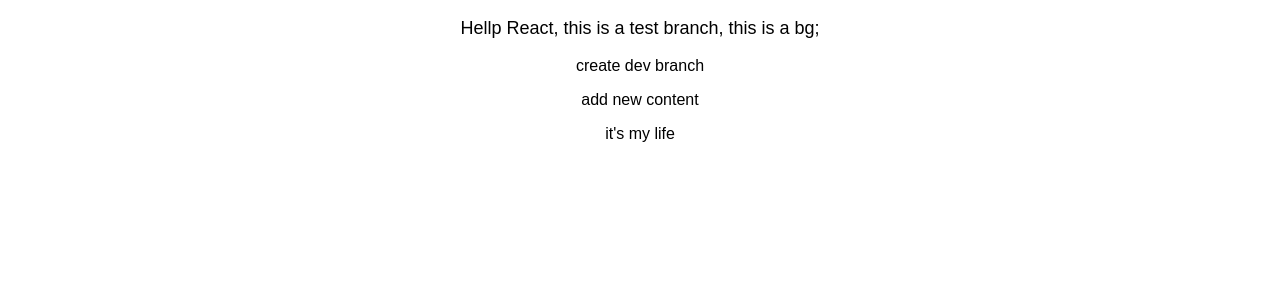
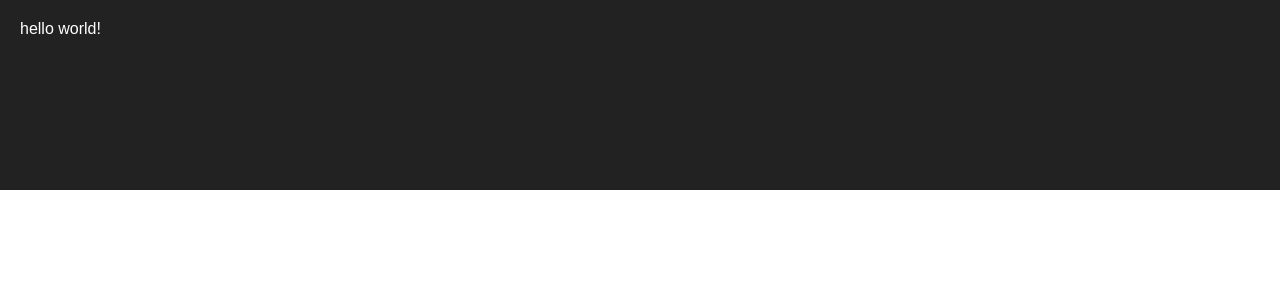
Before and after one commit to willson-wang/react-crud, a React (Create React App) app: page / in a window 1280 px wide. Shown: the top 300 px of the page. Built offline with nearby package versions, Linux system fonts and the light colour scheme.

Commit message:
修改文件目录

```diff
--- a/package.json
+++ b/package.json
@@ -3,9 +3,13 @@
   "version": "0.1.0",
   "private": true,
   "dependencies": {
+    "immutable": "^3.8.2",
     "react": "^16.3.0",
     "react-dom": "^16.3.0",
-    "react-scripts": "1.1.1"
+    "react-redux": "^5.1.0",
+    "react-router-dom": "^4.3.1",
+    "react-scripts": "1.1.1",
+    "redux": "^4.0.1"
   },
   "scripts": {
     "start": "react-scripts start",
--- a/src/App.css
+++ /dev/null
@@ -1,28 +0,0 @@
-.App {
-  text-align: center;
-}
-
-.App-logo {
-  animation: App-logo-spin infinite 20s linear;
-  height: 80px;
-}
-
-.App-header {
-  background-color: #222;
-  height: 150px;
-  padding: 20px;
-  color: white;
-}
-
-.App-title {
-  font-size: 1.5em;
-}
-
-.App-intro {
-  font-size: large;
-}
-
-@keyframes App-logo-spin {
-  from { transform: rotate(0deg); }
-  to { transform: rotate(360deg); }
-}
--- a/src/App.js
+++ /dev/null
@@ -1,19 +0,0 @@
-import React, { Component } from 'react';
-import './App.css';
-
-class App extends Component {
-  render() {
-    return (
-      <div className="App">
-        <p className="App-intro">
-          Hellp React, this is a test branch, this is a bg;
-        </p>
-        <p>create dev branch</p>
-        <p>add new content</p>
-        <span>it's my life</span>
-      </div>
-    );
-  }
-}
-
-export default App;
--- /dev/null
+++ b/src/assets/css/app.module.css
@@ -0,0 +1,6 @@
+.wrap {
+  background-color: #222;
+  height: 150px;
+  padding: 20px;
+  color: white;
+}
--- a/src/index.css
+++ b/src/assets/css/common.module.css
@@ -2,4 +2,6 @@
   margin: 0;
   padding: 0;
   font-family: sans-serif;
+  width: 100%;
+  height: 100%;
 }
--- /dev/null
+++ b/src/components/app.js
@@ -0,0 +1,15 @@
+import React, { Component } from 'react';
+import styles from '../assets/css/app.module.css';
+
+class App extends Component {
+  render() {
+    console.log(styles)
+    return (
+      <div className={styles.wrap}>
+        hello world!
+      </div>
+    );
+  }
+}
+
+export default App;
--- a/src/index.js
+++ b/src/index.js
@@ -1,7 +1,7 @@
 import React from 'react';
 import ReactDOM from 'react-dom';
-import './index.css';
-import App from './App';
+import './assets/css/common.module.css';
+import App from './components/app';
 import registerServiceWorker from './registerServiceWorker';
 
 ReactDOM.render(<App />, document.getElementById('root'));
```
Also changed, not shown: 2 other files (tests, documents, lock files or other folders).
